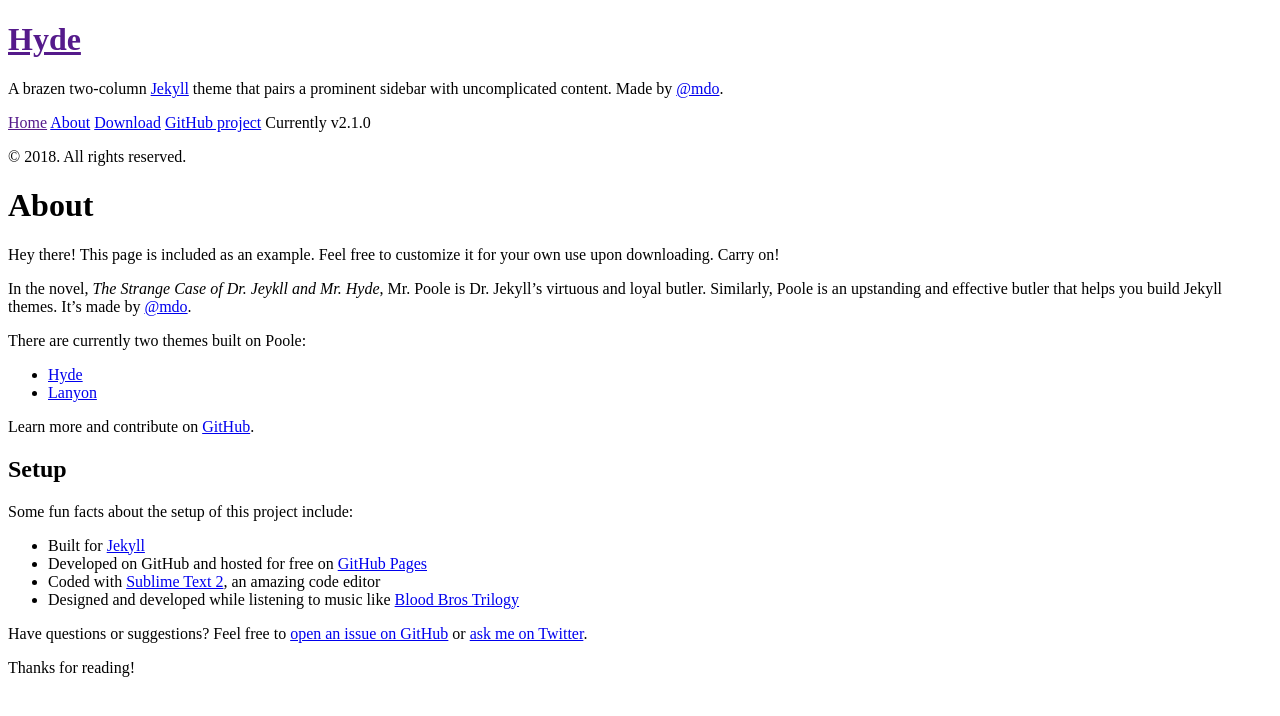
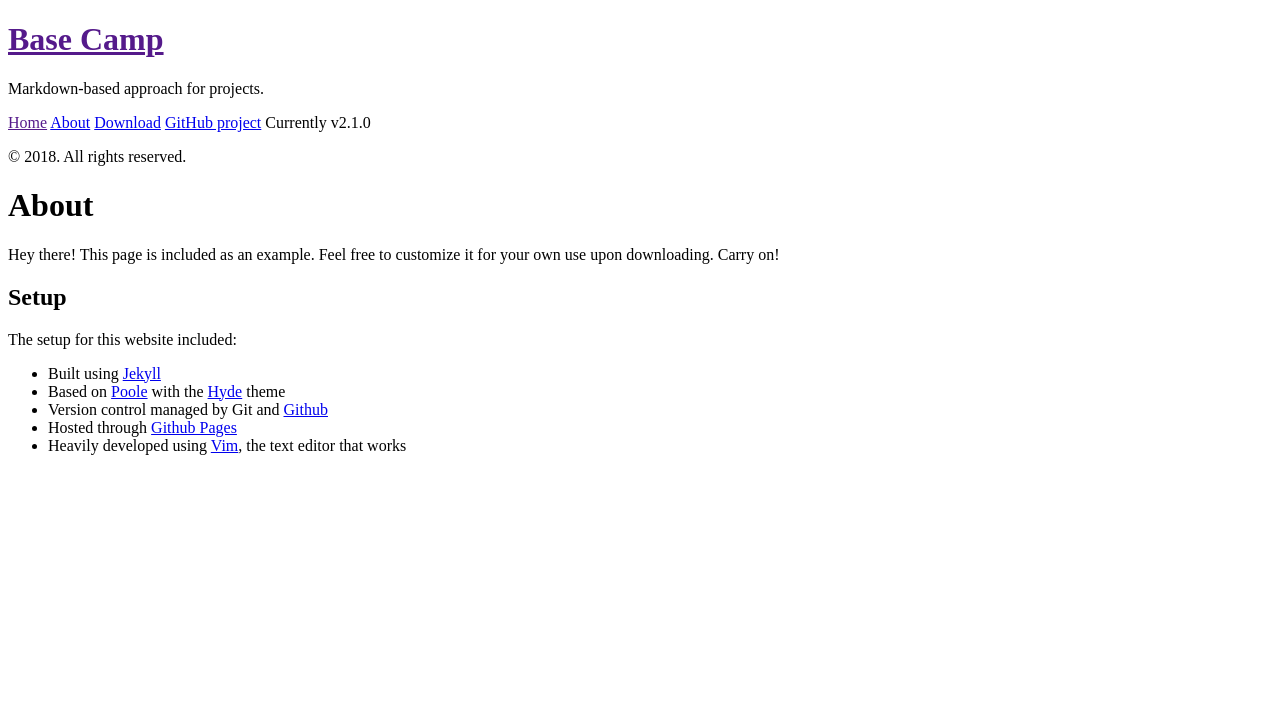
Before and after one commit to asshah4/asshah4.github.io, a Jekyll site: the page built from about.md, in a window 1280 px wide. Shown: the top 716 px of the page. Built offline with Jekyll 4.4.1, drawn with Linux system fonts in a browser that asks for light colours; Markdown is read by kramdown in place of the engine named in the settings.

Commit message:
started personalizing links and data

```diff
--- a/_config.yml
+++ b/_config.yml
@@ -6,15 +6,15 @@
 permalink:        pretty
 
 # Setup
-title:            Hyde
-tagline:          'A Jekyll theme'
-description:      'A brazen two-column <a href="http://jekyllrb.com" target="_blank">Jekyll</a> theme that pairs a prominent sidebar with uncomplicated content. Made by <a href="https://twitter.com/mdo" target="_blank">@mdo</a>.'
-url:              http://hyde.getpoole.com
+title:            Base Camp
+tagline:          'First attempt at the web'
+description:      'Markdown-based approach for projects.'
+url:              http://asshah4.github.io
 baseurl:          /
 
 author:
-  name:           'Mark Otto'
-  url:            https://twitter.com/mdo
+  name:           'Anish Shah'
+  url:            https://twitter.com/
 
 paginate:         5
 
@@ -22,7 +22,11 @@
 version:          2.1.0
 
 github:
-  repo:           https://github.com/poole/hyde
+  repo:           https://github.com/asshah4/asshah4.github.io
+
+# Includes icon in footer for footer links based on username
+  github: asshah4
+  twitter:
 
 # Gems
 plugins: [jekyll-paginate, jekyll-gist, redcarpet]
--- a/_layouts/default.html
+++ b/_layouts/default.html
@@ -5,11 +5,20 @@
 
   <body>
 
-    {% include sidebar.html %}
+		{% include sidebar.html %}
 
-    <div class="content container">
-      {{ content }}
-    </div>
+		<div class="content container">
+		  {{ content }}
+		</div>
 
-  </body>
+	</body>
+
+	<footer class="footer">
+
+		  {% if site.footer-links.github %}<a href="http://github.com/{{ site.footer-links.github }}">{% include svg-icons/github.html %}</a>{% endif %}
+
+		  {% if site.footer-links.twitter %}<a href="http://twitter.com/{{ site.footer-links.twitter }}">{% include svg-icons/twitter.html %}</a>{% endif %}
+
+	</footer>
+
 </html>
--- a/about.md
+++ b/about.md
@@ -7,24 +7,12 @@
   Hey there! This page is included as an example. Feel free to customize it for your own use upon downloading. Carry on!
 </p>
 
-In the novel, *The Strange Case of Dr. Jeykll and Mr. Hyde*, Mr. Poole is Dr. Jekyll's virtuous and loyal butler. Similarly, Poole is an upstanding and effective butler that helps you build Jekyll themes. It's made by [@mdo](https://twitter.com/mdo).
-
-There are currently two themes built on Poole:
-
-* [Hyde](http://hyde.getpoole.com)
-* [Lanyon](http://lanyon.getpoole.com)
-
-Learn more and contribute on [GitHub](https://github.com/poole).
-
 ## Setup
 
-Some fun facts about the setup of this project include:
+The setup for this website included:
 
-* Built for [Jekyll](http://jekyllrb.com)
-* Developed on GitHub and hosted for free on [GitHub Pages](https://pages.github.com)
-* Coded with [Sublime Text 2](http://sublimetext.com), an amazing code editor
-* Designed and developed while listening to music like [Blood Bros Trilogy](https://soundcloud.com/maddecent/sets/blood-bros-series)
-
-Have questions or suggestions? Feel free to [open an issue on GitHub](https://github.com/poole/issues/new) or [ask me on Twitter](https://twitter.com/mdo).
-
-Thanks for reading!
+- Built using [Jekyll](http://jekyllrb.com)
+- Based on [Poole](http://getpoole.com/) with the [Hyde](http://hyde.getpoole.com/) theme
+- Version control managed by Git and [Github](www.github.com)
+- Hosted through [Github Pages](https://pages.github.com)
+- Heavily developed using [Vim](www.vim.org), the text editor that works
```
Also changed, not shown: LICENSE.md, README.md, index.html (line endings or trailing spaces).
